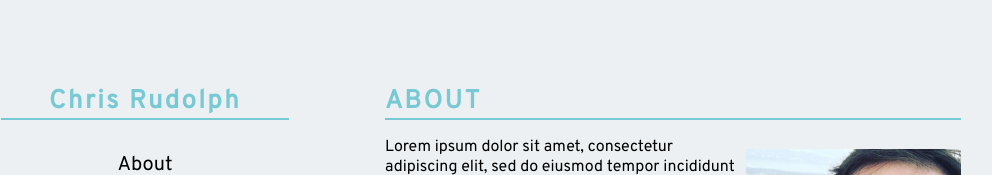
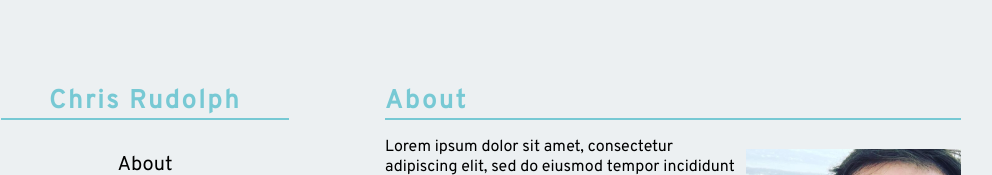
Before and after one commit to chrisjamesr/homepage, a React app: page /about in a window 1280 px wide. Shown: the top 175 px of the page, without its empty margins (127-1119 px from the left). Built offline with nearby package versions, Linux system fonts and the light colour scheme; a web font is replaced by a local one.

Commit message:
title case page header

```diff
--- a/src/components/Main/About.js
+++ b/src/components/Main/About.js
@@ -5,7 +5,7 @@ const About = ({match}) =>{
   // const imgStyle = {height: 215, paddingTop: "2%"}
   return (
     <div>
-      <h1>ABOUT</h1>
+      <h1>About</h1>
       <img src={selfie}/>
 
       <p>Lorem ipsum dolor sit amet, consectetur adipiscing elit,
```
